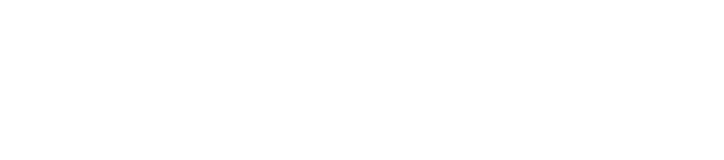
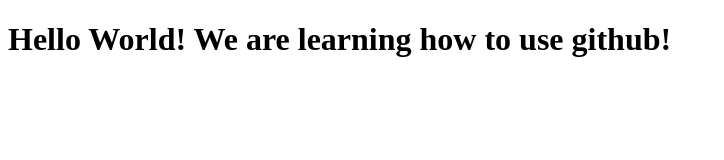
Before and after one commit to alexwcarlson/free-can-nov1, a plain HTML site: page index.html in a window 1280 px wide. Shown: the whole page, without its empty margins (0-724 px from the left). Drawn offline with Linux system fonts and the light colour scheme.

Commit message:
index.html udpdate

```diff
--- a/index.html
+++ b/index.html
@@ -5,6 +5,6 @@
 	<title>Document</title>
 </head>
 <body>
-
+	<h1>Hello World! We are learning how to use github!</h1>
 </body>
 </html>
```
